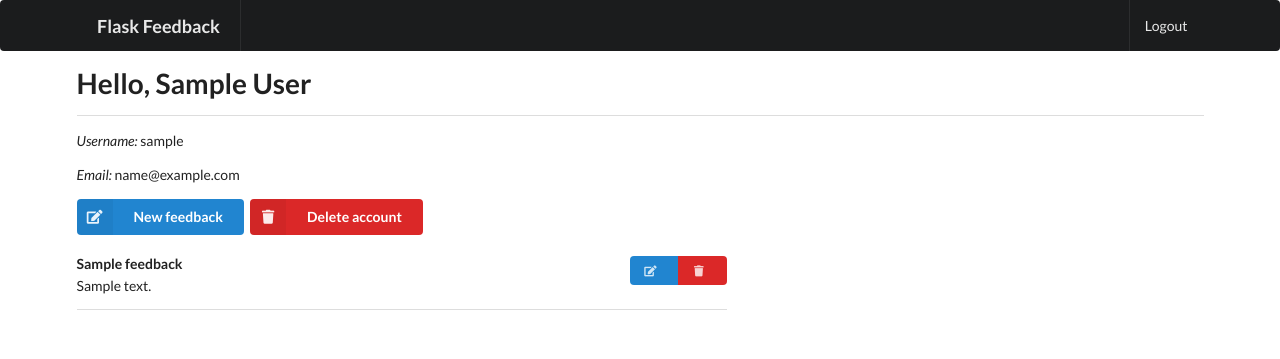
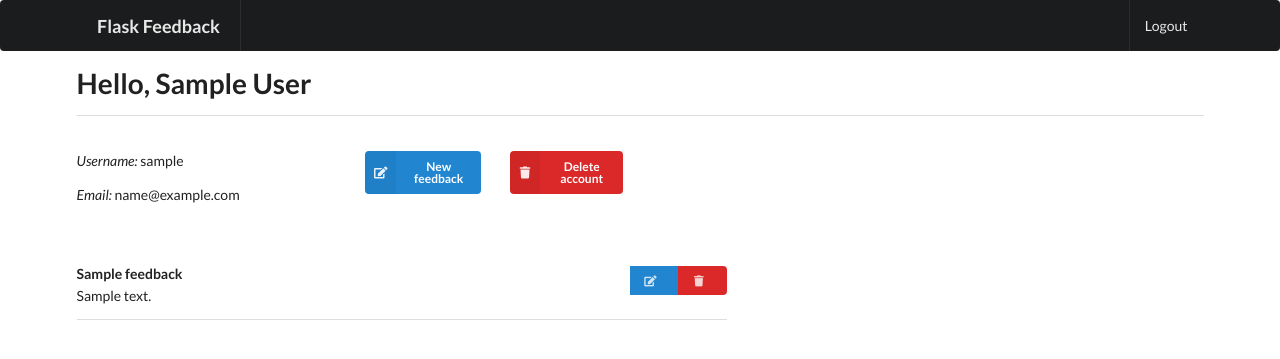
Before and after one commit to cw-practiceroom/flask-feedback, a Flask app: a page that uses templates/secret.html in a window 1280 px wide. Shown: the top 359 px of the page. Run offline with Flask 2, Linux system fonts and the light colour scheme; the visitor is signed in with stand-in values (Sample User, id 1); tables that the repository leaves empty hold one stand-in row (values such as "Sample post").

Commit message:
first draft, all features

```diff
--- a/app.py
+++ b/app.py
@@ -71,8 +71,9 @@ def secret_page(username):
         raise Unauthorized()
 
     user = User.query.filter_by(username=username).first()
+    form = DeleteForm()
 
-    return render_template('secret.html', user=user)
+    return render_template('secret.html', user=user, form=form)
 
 
 @app.route('/logout')
@@ -144,6 +145,7 @@ def edit_feedback(id):
 def delete_feedback(id):
 
     feedback = Feedback.query.get(id)
+
     if "username" not in session or feedback.username != session['username']:
         raise Unauthorized()
 
--- a/models.py
+++ b/models.py
@@ -21,6 +21,8 @@ class User(db.Model):
     email = db.Column(db.String(50))
     first_name = db.Column(db.String(30), nullable=False)
     last_name = db.Column(db.String(30), nullable=False)
+
+    feedback = db.relationship('Feedback', backref='user', cascade='all,delete')
 
     @classmethod
     def register(cls, username, pwd, email, first_name, last_name):
@@ -50,7 +52,7 @@ class Feedback(db.Model):
     content = db.Column(db.String, nullable=False)
     username = db.Column(db.String, db.ForeignKey('users.username'))
 
-    user = db.relationship('User', backref='feedback')
+
 
     #  @classmethod
     #  def create(cls, title, content):
--- a/templates/secret.html
+++ b/templates/secret.html
@@ -1,22 +1,34 @@
 {% extends 'base.html' %} {% block body %}
 <h1 class="display-1">Hello, {{ user.first_name }} {{ user.last_name }}</h1>
 <div class="ui divider"></div>
+<br />
+
+<div class="ui grid">
+  <div class="four wide column">
     <p><i>Username: </i> {{ user.username }}</p>
     <p><i>Email: </i> {{ user.email }}</p>
+  </div>
+  <div class="two wide column">
     <a href="/users/{{ user.username }}/feedback/add">
-  <button class="ui labeled icon primary button">
+      <button class="ui labeled icon primary tiny button">
         <i class="edit icon"></i>
         New feedback
       </button></a
     >
-<button
-  class="ui labeled icon negative button"
-  formaction="/users/{{ user.username }}/delete"
-  formmethod="POST"
->
+  </div>
+  <div class="two wide column">
+    <form action="/users/{{ user.username }}/delete" method="POST">
+      {{ form.hidden_tag() }}
+      <button class="ui labeled icon negative tiny button">
         <i class="trash icon"></i>
         Delete account
       </button>
+    </form>
+  </div>
+</div>
+<br />
+<br />
+
 <!-- FEEDBACK -->
 <div class="ui comments">
   {% for feedback in user.feedback %}
@@ -26,6 +38,7 @@
         {{ feedback.title }}
         <span class="ui right floated buttons mini">
           <form>
+            {{ form.hidden_tag() }}
             <button
               class="ui primary button"
               formaction="/feedback/{{ feedback.id }}/update"
```
Also changed, not shown: templates/login.html (+4 -7 lines). Lines whose indentation alone changed are shown as unchanged.
